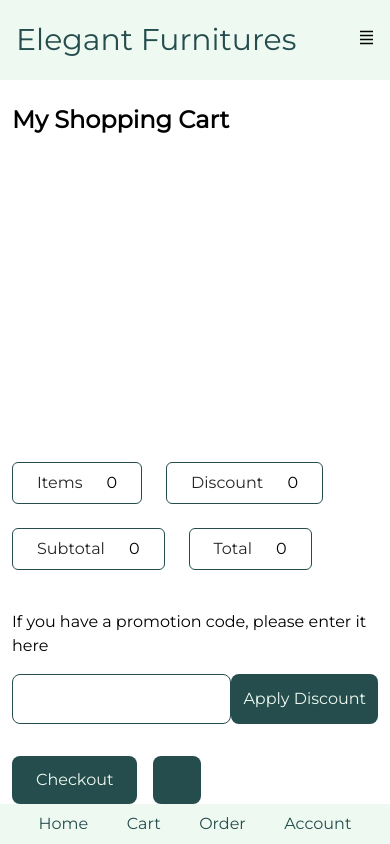
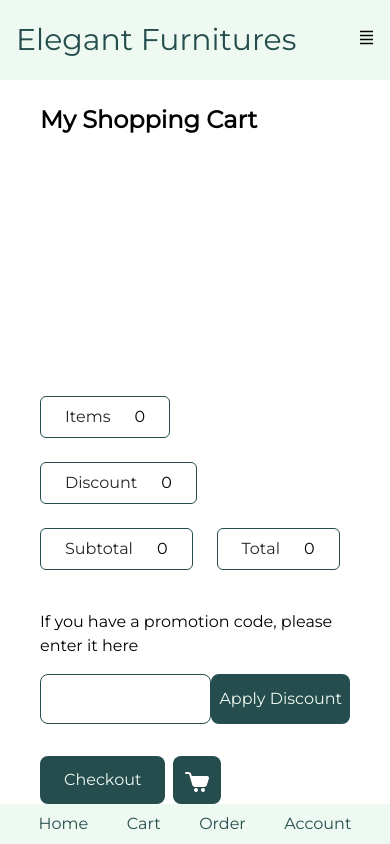
Before and after one commit to Peliah/timbu-shop, a React (Vite) app: page /cart in a window 390 px wide. Built offline with nearby package versions, Linux system fonts and the light colour scheme.

Commit message:
checkout next

```diff
--- a/src/Pages/ShopPages/Cart.jsx
+++ b/src/Pages/ShopPages/Cart.jsx
@@ -2,13 +2,13 @@ import React from 'react'
 import { useCart } from '../../hooks/CartContext/CartProvider'
 import InputBox from '../../component/InputBox';
 import { Cross1Icon, MinusIcon, PlusIcon } from '@radix-ui/react-icons';
-import cartFilled from '../../assets/images/fluent_cart-20-filled.png'
+import trolley from '../../assets/images/trolley.png'
 import { Link } from 'react-router-dom';
 
 const Cart = () => {
   const { cart } = useCart();
   return (
-    <div className='min-h-screen pt-20 lg:px-36 md:px-10 px-3 font-Montserrat flex flex-col'>
+    <div className='min-h-screen pt-20 lg:px-36  px-10 font-Montserrat flex flex-col'>
       <div className='pb-20 relative'>
         <h2 className='font-semibold text-2xl pt-6'>
           My Shopping Cart
@@ -92,17 +92,17 @@ const Cart = () => {
             <p className='font-normal text-base'>{cart.length}</p>
           </div>
         </div>
-        <div className='lg:w-[55%] w-full flex gap-8 md:pt-8 pt-4 lg:flex-nowrap flex-wrap'>
+        <div className='w-full flex gap-8 md:pt-8 pt-4 lg:flex-nowrap flex-wrap'>
           <div className='w-full flex flex-col  gap-4 self-end'>
             <label>If you have a promotion code, please enter it here</label>
             <div className='flex w-full'>
               <InputBox />
-              <button className='text-secondary bg-primary md:px-6 px-3 py-3 rounded-lg text-nowrap'>Apply Discount</button>
+              <button className='text-secondary bg-primary md:px-6 px-2 rounded-lg text-nowrap'>Apply Discount</button>
             </div>
           </div>
-          <div className='self-end flex gap-4'>
+          <div className='self-end flex gap-2'>
             <button className='px-6 py-2 text-secondary bg-primary rounded-lg'><Link to={'/checkout'}>Checkout</Link></button>
-            <button className='bg-primary rounded-lg p-6'></button>
+            <button className='bg-primary rounded-lg p-3'><img src={trolley}/></button>
           </div>
         </div>
       </div>
--- a/src/component/InputBox.jsx
+++ b/src/component/InputBox.jsx
@@ -5,7 +5,7 @@ const InputBox = ({ name, type, id, value, placeholder, icon }) => {
     const [passwordVisible, setPasswordVisible] = useState(false);
 
     return (
-        <div className='w-full'>
+        <div className='w-3/5'>
             <input
                 name={name}
                 type={type == "password" ? passwordVisible ? "text" : "password" : "text"}
```
Also changed, not shown: 1 other file (tests, documents, lock files or other folders).
